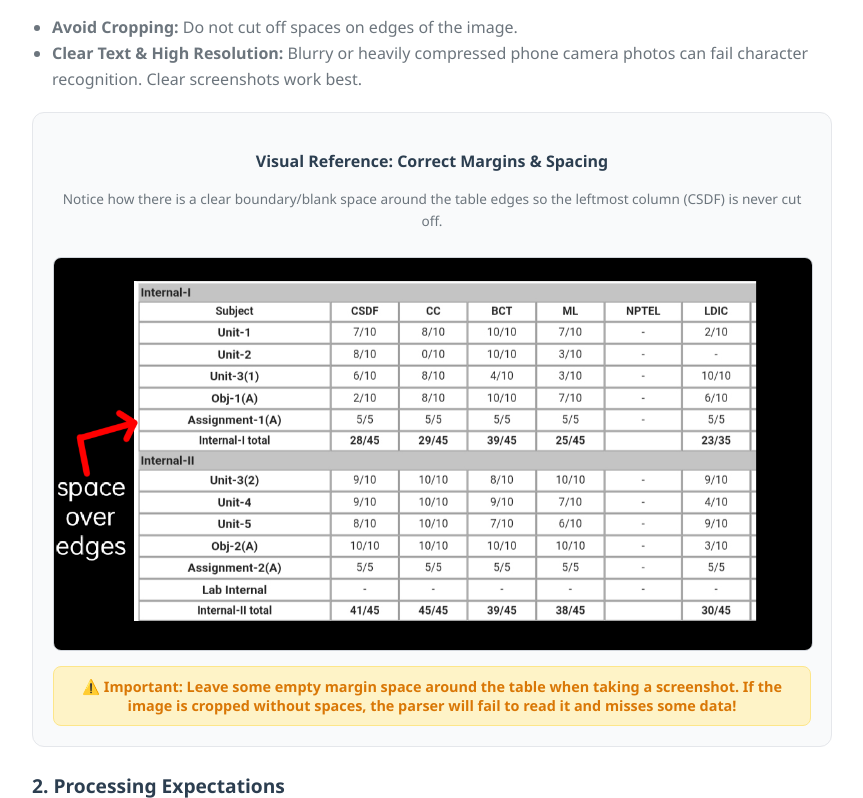
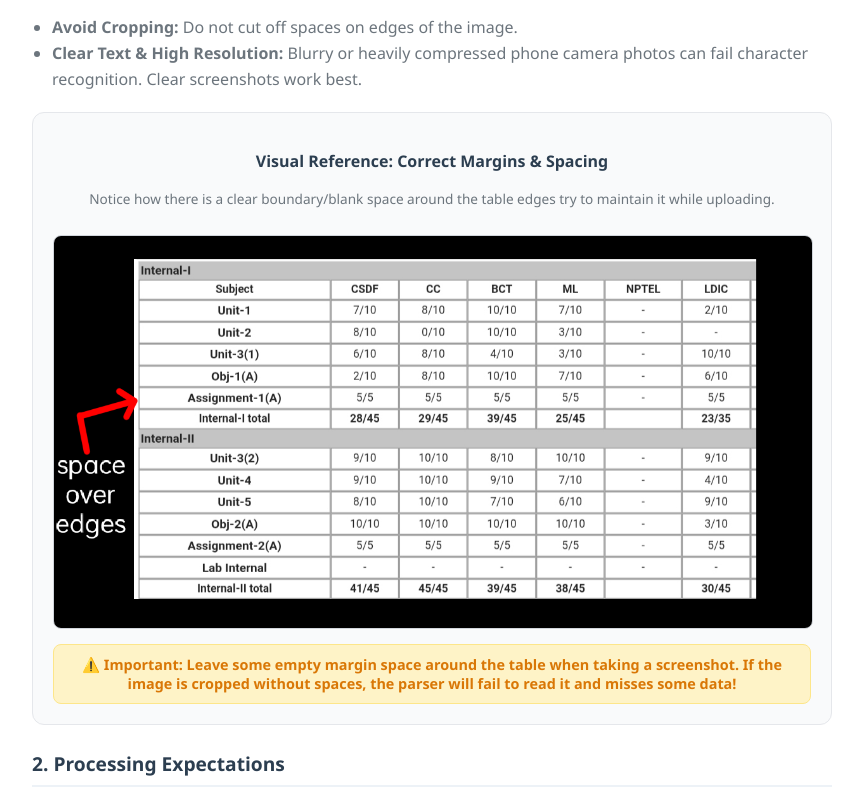
Before and after one commit to aishu-ishu/pscmr-midmarks-calculator, a Flask app: page /guide in a window 1280 px wide. Shown: the part 367-1165 px from the top of the page, without its empty margins (208-1071 px from the left). Run offline with Flask 3, Linux system fonts and the light colour scheme.

Commit message:
Update bs.html

```diff
--- a/templates/bs.html
+++ b/templates/bs.html
@@ -121,7 +121,7 @@
     <!-- Image Example & Blank Space visual clarification -->
     <div class="image-example-box">
         <p style="font-weight: 700; color: var(--text-dark); margin-bottom: 5px;">Visual Reference: Correct Margins & Spacing</p>
-        <p style="font-size: 0.85rem; color: var(--text-muted); margin-bottom: 15px;">Notice how there is a clear boundary/blank space around the table edges so the leftmost column (CSDF) is never cut off.</p>
+        <p style="font-size: 0.85rem; color: var(--text-muted); margin-bottom: 15px;">Notice how there is a clear boundary/blank space around the table edges try to maintain it while uploading.</p>
 
         <img src="{{ url_for('static', filename='how.png') }}" alt="Correct spacing and margin example">
 
```
